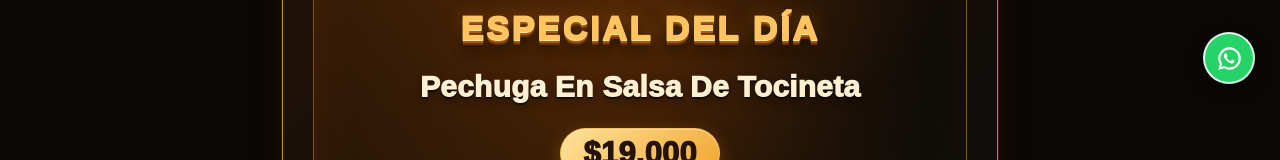
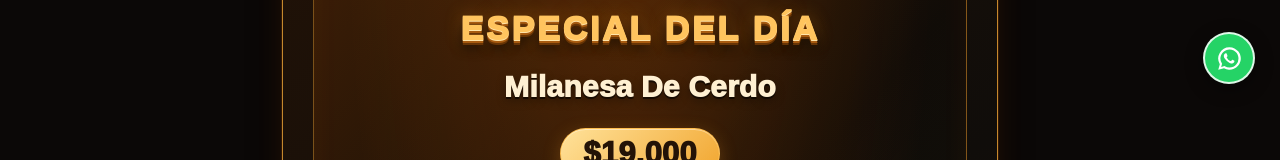
Before and after one commit to macaweb/ah-parrilla, a plain HTML site: page index.html in a window 1280 px wide. Shown: the part 691-851 px from the top of the page. Drawn offline with Linux system fonts and the light colour scheme.

Commit message:
Actualizar especial del día: milanesa de cerdo

```diff
--- a/index.html
+++ b/index.html
@@ -77,7 +77,7 @@
                         <h2 id="titulo-especial">ESPECIAL DEL DÍA</h2>
                     </div>
                     <div class="detalle-especial">
-                        <h3 class="nombre-especial">Pechuga en salsa de tocineta</h3>
+                        <h3 class="nombre-especial">Milanesa de cerdo</h3>
                         <p class="precio-nombre-especial">$19.000</p>
                         <div class="opciones-del-dia">
                             <div class="opcion-del-dia">
```
